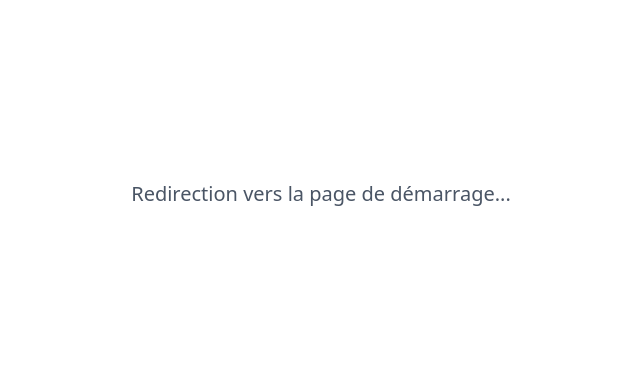
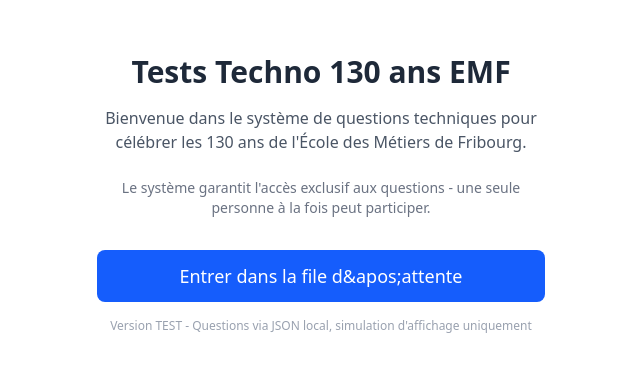
Before and after one commit to valleliant/tests-techno-130-ans-EMF, a Next.js app: page / in a window 1280 px wide. Before the commit this address had no page. Shown: the part 206-578 px from the top of the page, without its empty margins (319-959 px from the left). Built offline with nearby package versions, Linux system fonts and the light colour scheme.

Commit message:
v0.10 - page d'accueil à la racine

```diff
--- a/src/app/page.tsx
+++ b/src/app/page.tsx
@@ -1,20 +1,62 @@
 'use client';
 
-import { useEffect } from 'react';
+import { useState } from 'react';
 import { useRouter } from 'next/navigation';
 
 export default function Home() {
   const router = useRouter();
+  const [isLoading, setIsLoading] = useState(false);
 
-  useEffect(() => {
-    // Rediriger automatiquement vers la page de démarrage
-    router.replace('/start');
-  }, [router]);
+  const handleEnterQueue = async () => {
+    setIsLoading(true);
+    try {
+      const response = await fetch('/api/queue/enqueue', {
+        method: 'POST',
+      });
+
+      if (response.ok) {
+        const { ticketId } = await response.json();
+        router.push(`/queue?ticketId=${ticketId}`);
+      } else {
+        console.error('Erreur lors de l\'entrée dans la file');
+        alert('Erreur lors de l&apos;entrée dans la file. Veuillez réessayer.');
+      }
+    } catch (error) {
+      console.error('Erreur:', error);
+      alert('Erreur de connexion. Veuillez réessayer.');
+    } finally {
+      setIsLoading(false);
+    }
+  };
 
   return (
     <div className="min-h-screen flex items-center justify-center p-8">
-      <div className="text-xl text-gray-600">
-        Redirection vers la page de démarrage...
+      <div className="max-w-md w-full">
+        <div className="text-center mb-8">
+          <h1 className="text-3xl font-bold text-gray-800 mb-4">
+            Tests Techno 130 ans EMF
+          </h1>
+          <p className="text-gray-600 mb-6">
+            Bienvenue dans le système de questions techniques pour célébrer les 130 ans de l&apos;École des Métiers de Fribourg.
+          </p>
+          <p className="text-sm text-gray-500 mb-8">
+            Le système garantit l&apos;accès exclusif aux questions - une seule personne à la fois peut participer.
+          </p>
+        </div>
+
+        <div className="space-y-4">
+          <button
+            onClick={handleEnterQueue}
+            disabled={isLoading}
+            className="w-full bg-blue-600 text-white py-3 px-4 rounded-md hover:bg-blue-700 disabled:bg-gray-400 disabled:cursor-not-allowed transition-colors text-lg font-medium"
+          >
+            {isLoading ? 'Entrée en cours...' : 'Entrer dans la file d&apos;attente'}
+          </button>
+
+          <div className="text-xs text-gray-400 text-center">
+            Version TEST - Questions via JSON local, simulation d&apos;affichage uniquement
+          </div>
+        </div>
       </div>
     </div>
   );
--- a/src/app/questions/page.tsx
+++ b/src/app/questions/page.tsx
@@ -22,7 +22,7 @@
 
   useEffect(() => {
     if (!ticketId) {
-      router.replace('/start');
+      router.replace('/');
       return;
     }
     fetchQuestions();
--- a/src/app/queue/page.tsx
+++ b/src/app/queue/page.tsx
@@ -14,7 +14,7 @@
 
   useEffect(() => {
     if (!ticketId) {
-      router.replace('/start');
+      router.replace('/');
       return;
     }
 
@@ -79,7 +79,7 @@
           <h2 className="text-2xl font-bold text-red-600 mb-4">Erreur</h2>
           <p className="text-gray-600 mb-6">{error}</p>
           <button
-            onClick={() => router.push('/start')}
+            onClick={() => router.push('/')}
             className="bg-blue-600 text-white py-2 px-4 rounded-md hover:bg-blue-700"
           >
             Retour au début
@@ -125,7 +125,7 @@
 
         <div className="mt-6">
           <button
-            onClick={() => router.push('/start')}
+            onClick={() => router.push('/')}
             className="text-gray-500 hover:text-gray-700 text-sm"
           >
             ← Retour au début
--- a/src/app/start/page.tsx
+++ /dev/null
@@ -1,63 +0,0 @@
-'use client';
-
-import { useState } from 'react';
-import { useRouter } from 'next/navigation';
-
-export default function StartPage() {
-  const router = useRouter();
-  const [isLoading, setIsLoading] = useState(false);
-
-  const handleEnterQueue = async () => {
-    setIsLoading(true);
-    try {
-      const response = await fetch('/api/queue/enqueue', {
-        method: 'POST',
-      });
-
-      if (response.ok) {
-        const { ticketId } = await response.json();
-        router.push(`/queue?ticketId=${ticketId}`);
-      } else {
-        console.error('Erreur lors de l\'entrée dans la file');
-        alert('Erreur lors de l&apos;entrée dans la file. Veuillez réessayer.');
-      }
-    } catch (error) {
-      console.error('Erreur:', error);
-      alert('Erreur de connexion. Veuillez réessayer.');
-    } finally {
-      setIsLoading(false);
-    }
-  };
-
-  return (
-    <div className="min-h-screen flex items-center justify-center p-8">
-      <div className="max-w-md w-full">
-        <div className="text-center mb-8">
-          <h1 className="text-3xl font-bold text-gray-800 mb-4">
-            Tests Techno 130 ans EMF
-          </h1>
-          <p className="text-gray-600 mb-6">
-            Bienvenue dans le système de questions techniques pour célébrer les 130 ans de l&apos;École des Métiers de Fribourg.
-          </p>
-          <p className="text-sm text-gray-500 mb-8">
-            Le système garantit l&apos;accès exclusif aux questions - une seule personne à la fois peut participer.
-          </p>
-        </div>
-
-        <div className="space-y-4">
-          <button
-            onClick={handleEnterQueue}
-            disabled={isLoading}
-            className="w-full bg-blue-600 text-white py-3 px-4 rounded-md hover:bg-blue-700 disabled:bg-gray-400 disabled:cursor-not-allowed transition-colors text-lg font-medium"
-          >
-            {isLoading ? 'Entrée en cours...' : 'Entrer dans la file d&apos;attente'}
-          </button>
-
-          <div className="text-xs text-gray-400 text-center">
-            Version TEST - Questions via JSON local, simulation d&apos;affichage uniquement
-          </div>
-        </div>
-      </div>
-    </div>
-  );
-}
```
Also changed, not shown: 1 other file (tests, documents, lock files or other folders).
